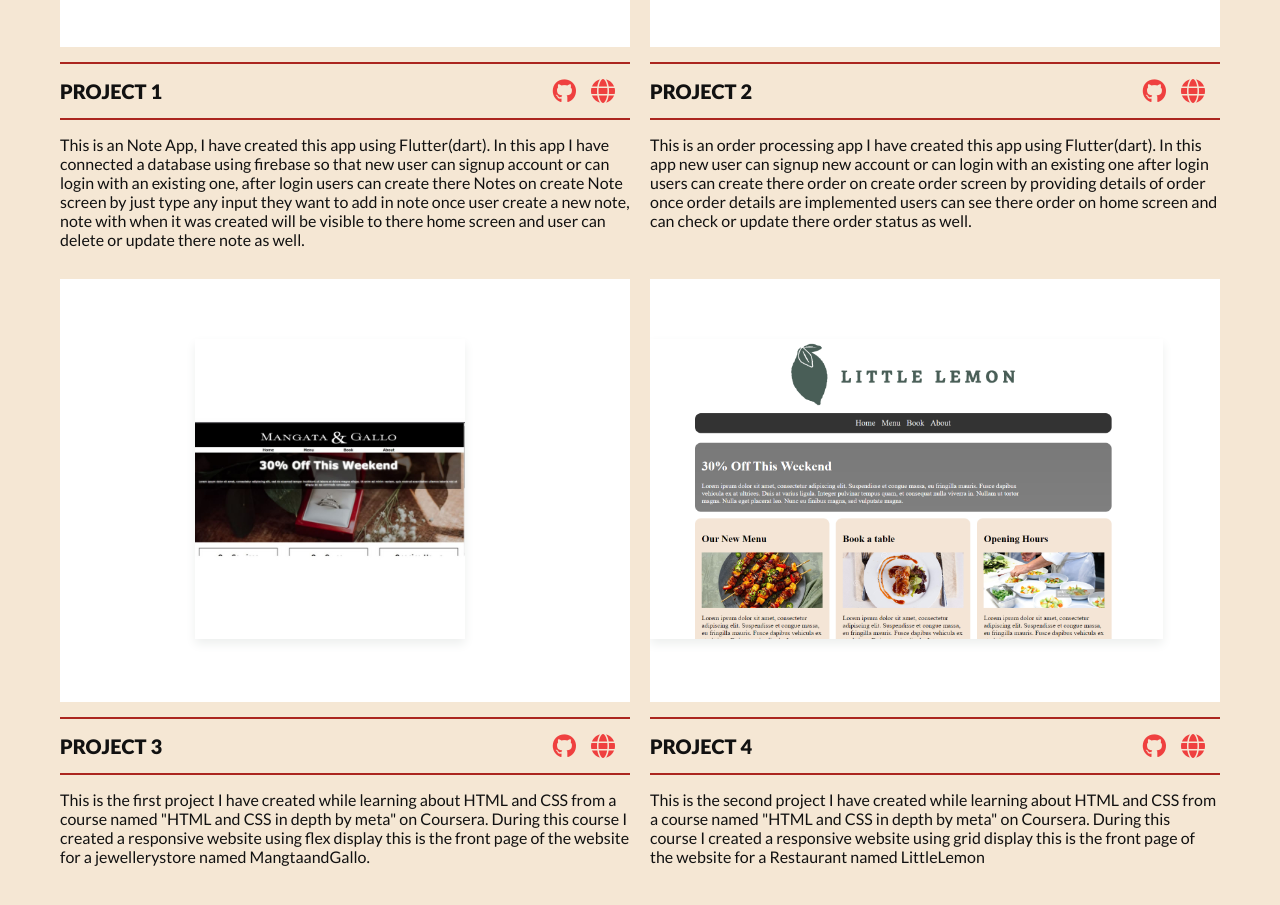
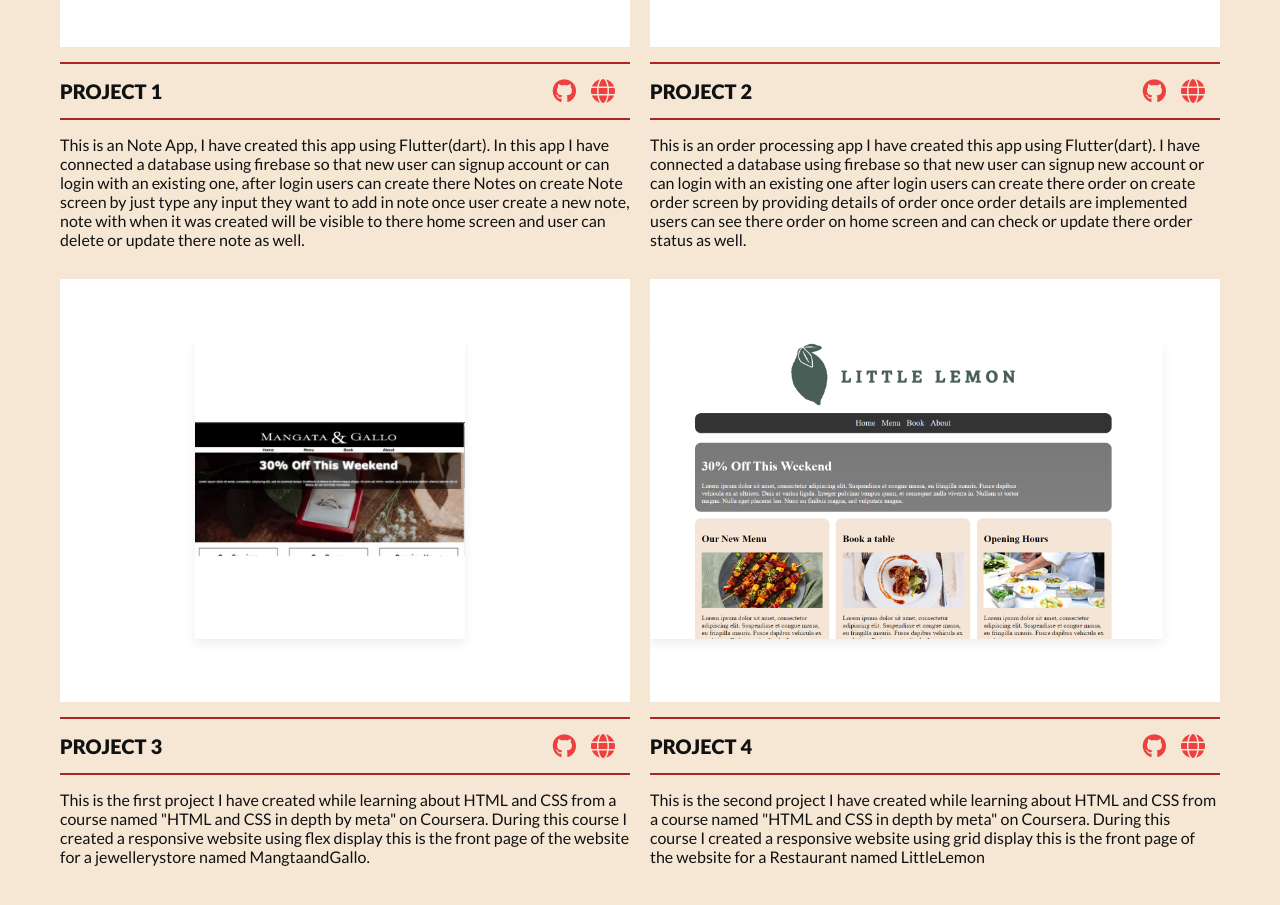
Before and after one commit to Aashish024/Portfolio-website, a React (Create React App) app: page / in a window 1280 px wide. Shown: the part 2220-3125 px from the top of the page. Built offline with nearby package versions, Linux system fonts and the light colour scheme.

Commit message:
Update Projects.jsx

```diff
--- a/src/components/Projects.jsx
+++ b/src/components/Projects.jsx
@@ -21,10 +21,11 @@ function Projects() {
       gLink: "https://github.com/Aashish024/Order_Processing_App",
       lLink: "https://github.com/Aashish024/Order_Processing_App",
       disc: `This is an order processing app I have created this app using Flutter(dart).
-      In this app new user can signup new account or can login with an existing one after
-       login users can create there order on create order screen by providing details of
-       order once order details are implemented users can see there order on home screen
-       and can check or update there order status as well.`,
+      I have connected a database using firebase so that new user can
+      signup new account or can login with an existing one after
+      login users can create there order on create order screen by providing details of
+      order once order details are implemented users can see there order on home screen
+      and can check or update there order status as well.`,
     },
     {
       title: "Project 3",
```
